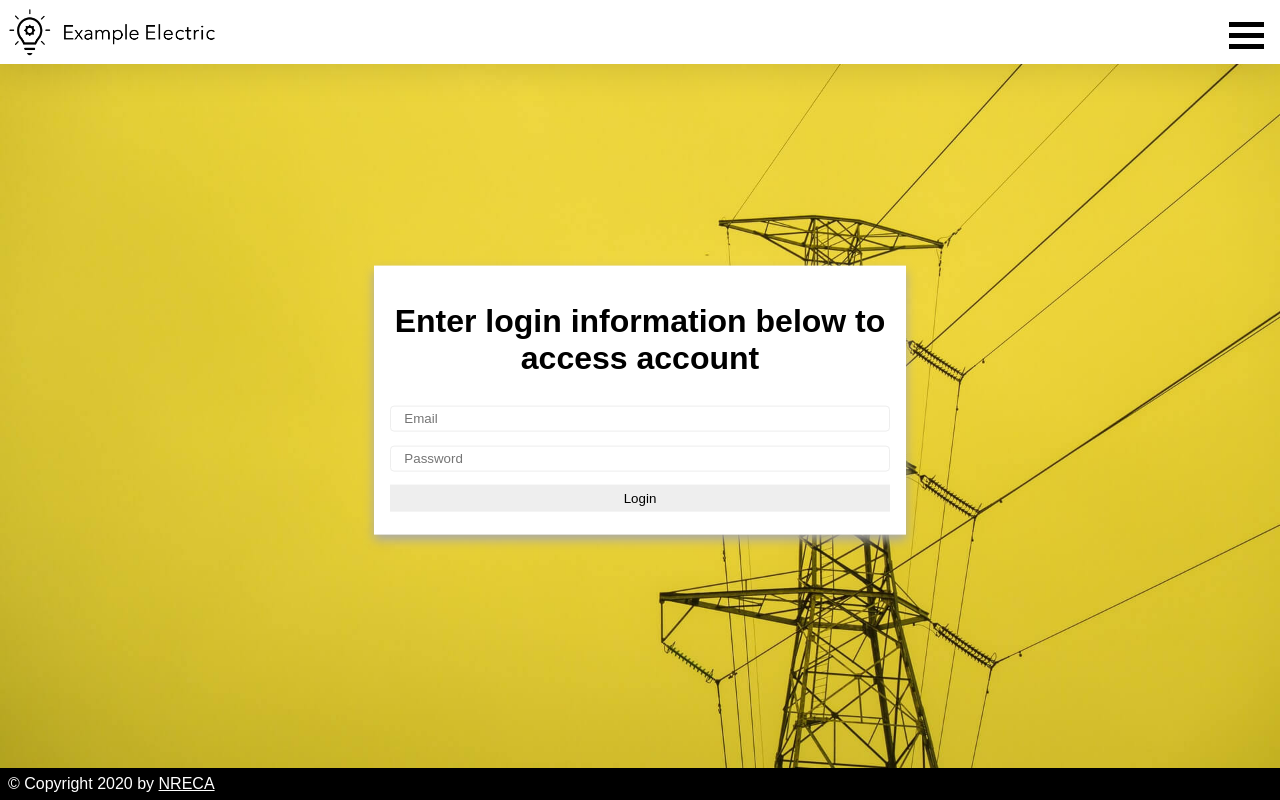
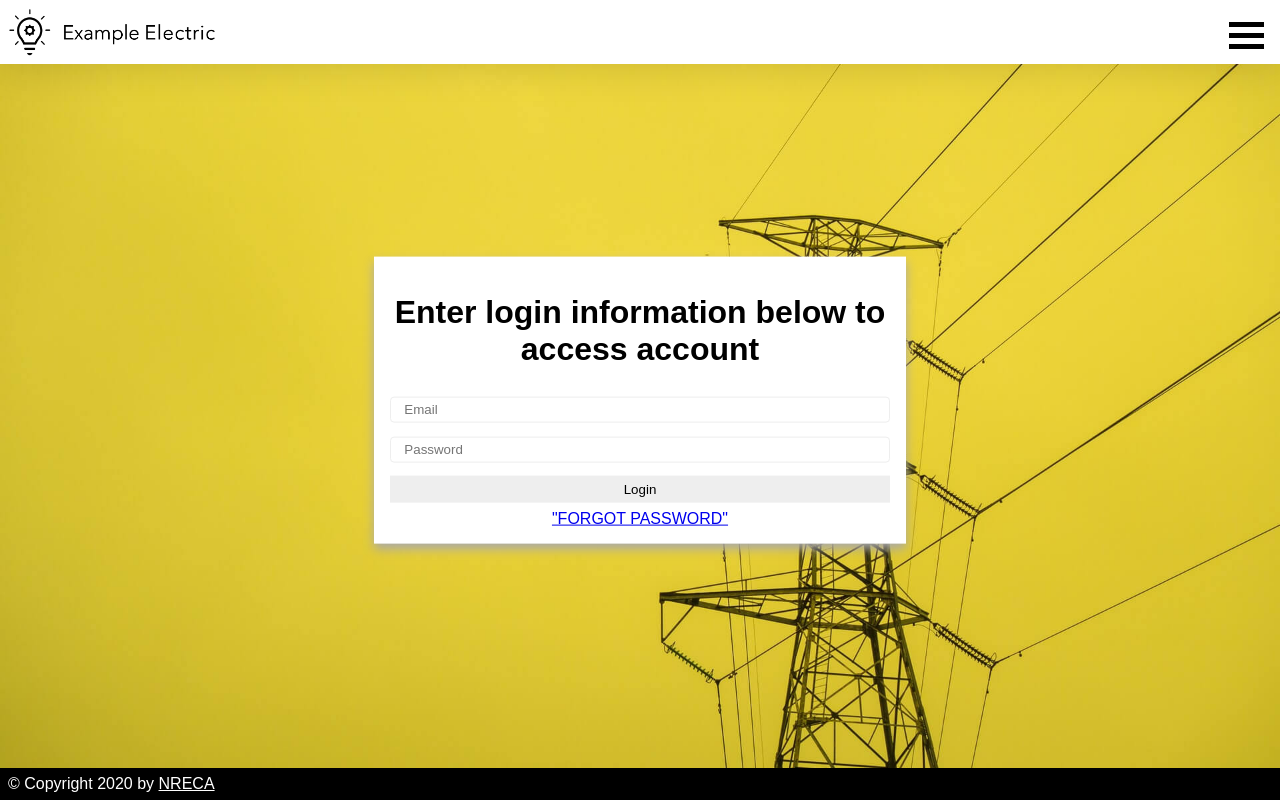
Before and after one commit to dpinney/r3it, a Flask app: page /login in a window 1280 px wide. Run offline with Flask 2, Linux system fonts and the light colour scheme; parts of the project's set-up code (start-up, migrations or seed data) failed here and were passed over.

Commit message:
Forgot password link.

```diff
--- a/r3it/templates/login.html
+++ b/r3it/templates/login.html
@@ -12,5 +12,6 @@
         <br>
         <button type='submit'>Login</button>
     </form>
+		<a href="/forgot">"FORGOT PASSWORD"</a>
 </div>
 {% endblock %}
```
